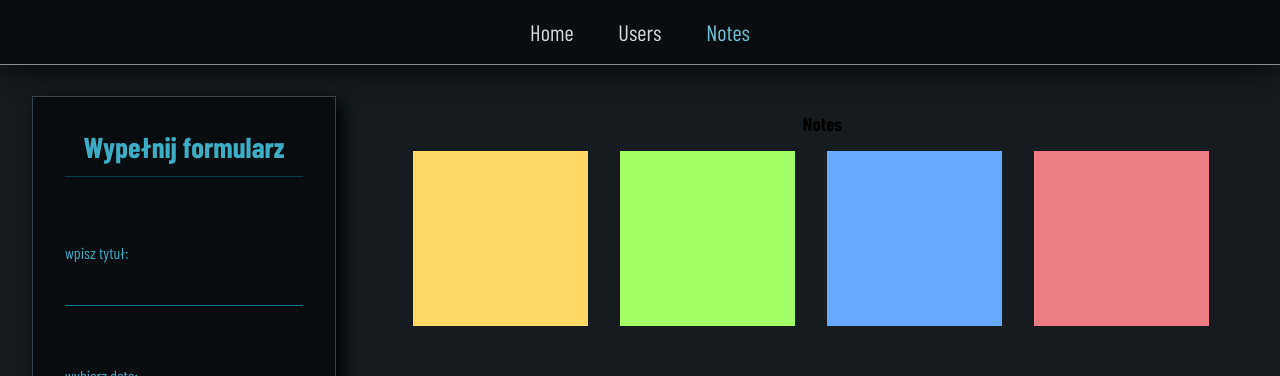
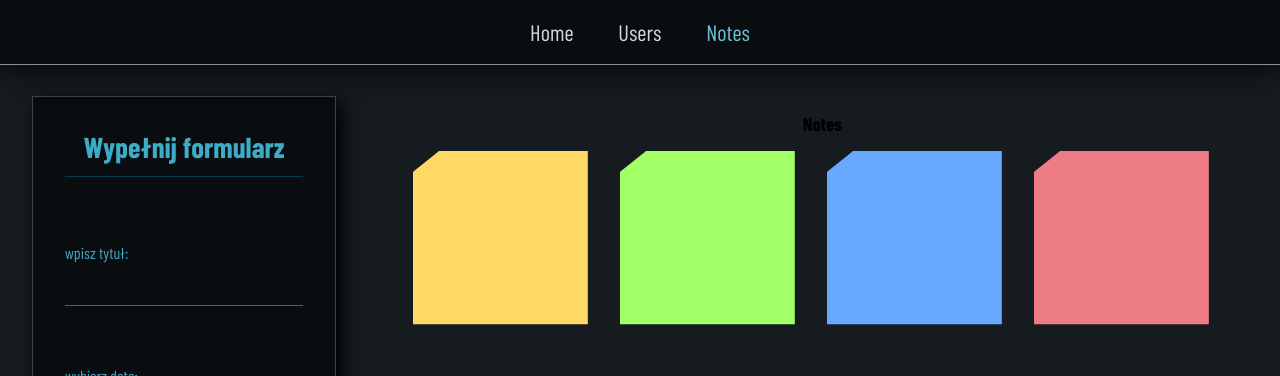
Before and after one commit to Scorpion19702022/SIMPLE_PROJECT_REACT_REDUX, a React (Vite) app: page /Notes in a window 1280 px wide. Shown: the top 376 px of the page. Built offline with nearby package versions, Linux system fonts and the light colour scheme; a web font is replaced by a local one.

Commit message:
added clip-path

```diff
--- a/src/Components/Notes/Styles/NotesResult.module.css
+++ b/src/Components/Notes/Styles/NotesResult.module.css
@@ -51,6 +51,7 @@
 	width: 175px;
 	height: 175px;
 	margin: 1em;
+	clip-path: polygon(15% 0, 100% 0, 100% 99%, 0 99%, 0 12%);
 }
 
 .box01 {
```
